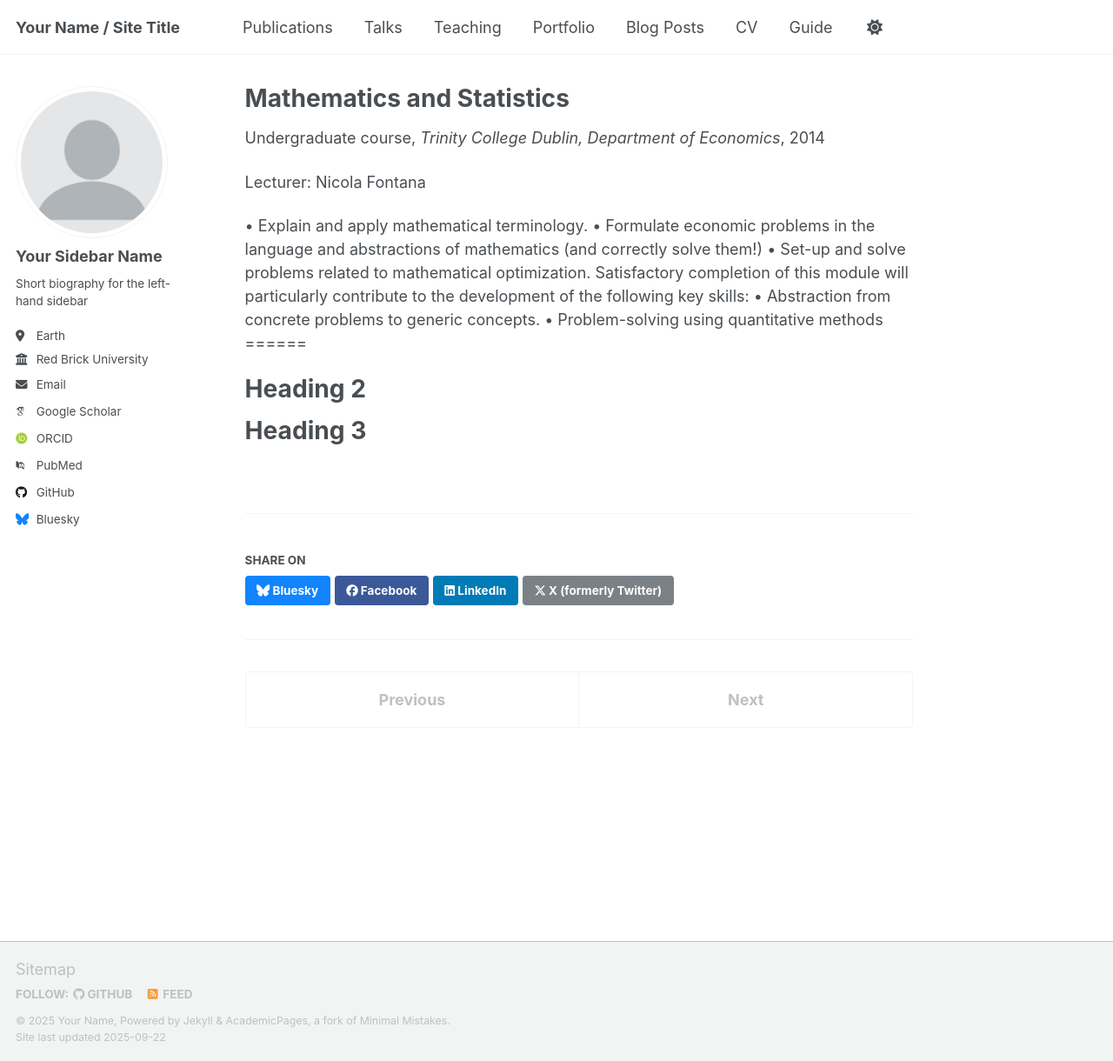
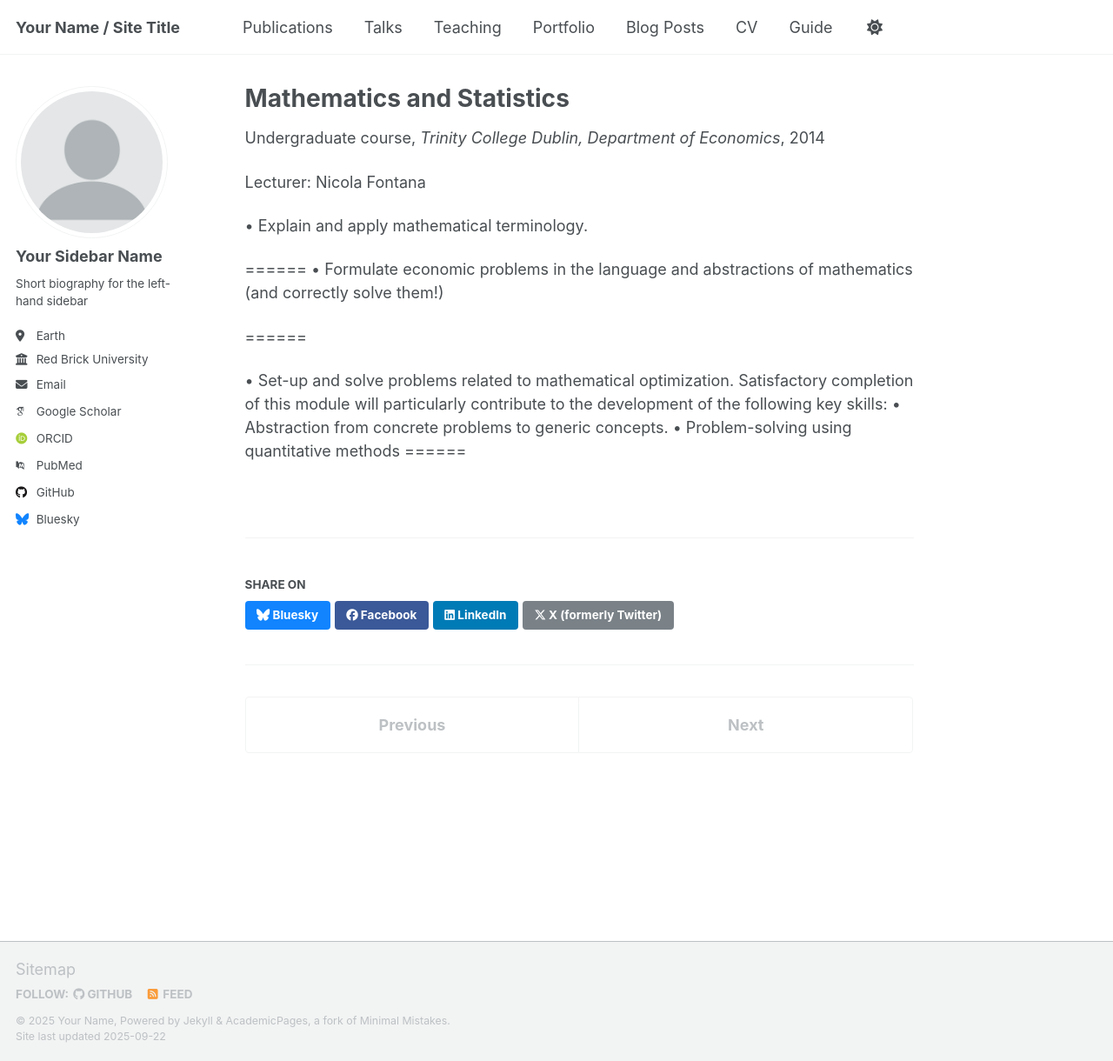
Before and after one commit to conteg/research_website, a Jekyll site: the page built from _teaching/2014-spring-teaching-1.md, in a window 1280 px wide and 1220 px high. Shown: the whole window at 87% size. Built offline with Jekyll 4.4.1, drawn with Linux system fonts in a browser that asks for light colours; some web fonts are replaced; a script that is not in the unit is left out.

Commit message:
Update 2014-spring-teaching-1.md

```diff
--- a/_teaching/2014-spring-teaching-1.md
+++ b/_teaching/2014-spring-teaching-1.md
@@ -12,17 +12,16 @@ location: "Dublin, Ireland"
 Lecturer: Nicola Fontana
 
 • Explain and apply mathematical terminology.
+
+======
 • Formulate economic problems in the language and abstractions of
 mathematics (and correctly solve them!)
+
+======
+
 • Set-up and solve problems related to mathematical optimization.
 Satisfactory completion of this module will particularly contribute to the development
 of the following key skills:
 • Abstraction from concrete problems to generic concepts.
 • Problem-solving using quantitative methods
 ======
-
-Heading 2
-======
-
-Heading 3
-======
```
